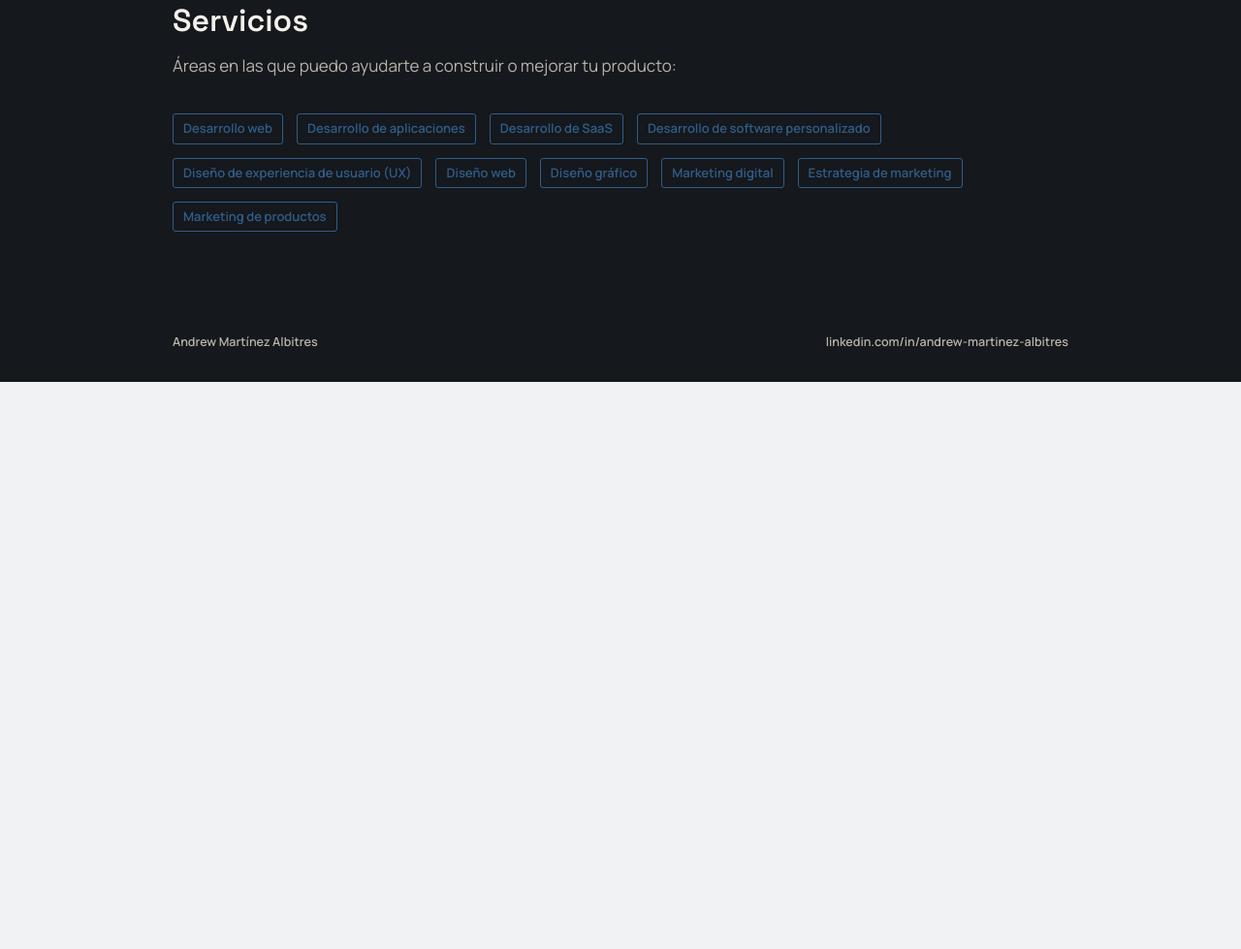
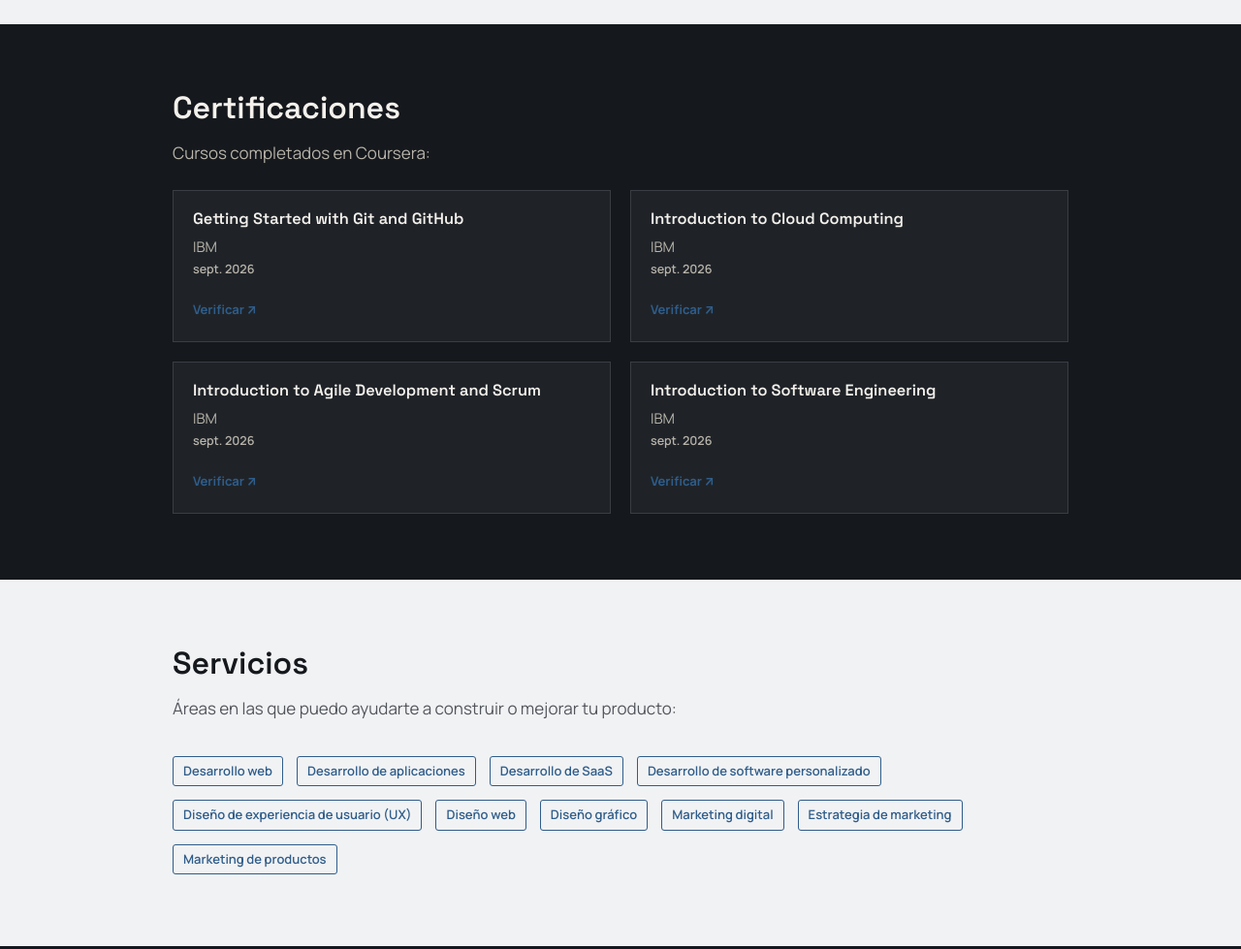
Before and after one commit to andrewmanasias10-commits/Portafolio, a plain HTML site: page sobre-mi.html in a window 1280 px wide. Shown: the part 2328-3307 px from the top of the page at 97% size. Before the commit the page ends 2722 px from the top, so only its background shows below. Drawn offline with Linux system fonts and the light colour scheme.

Commit message:
kjdsijdiJ

```diff
--- a/css/style.css
+++ b/css/style.css
@@ -324,6 +324,29 @@ h2.rec-name{
   .preview-grid{grid-template-columns:1fr;}
 }
 
+/* ---------- Tarjetas de certificaciones (Sobre mi) ---------- */
+.cert-grid{
+  display:grid;
+  grid-template-columns:repeat(2, 1fr);
+  gap:20px;
+  margin-top:24px;
+}
+@media (max-width:700px){
+  .cert-grid{grid-template-columns:1fr;}
+}
+.cert-card{
+  border:1px solid var(--line-on-ink);
+  background:var(--ink-panel);
+  padding:20px;
+  transition:transform .25s ease;
+}
+.tone-paper .cert-card{border-color:var(--line-on-paper); background:var(--paper-panel);}
+.cert-card:hover{transform:translateY(-3px);}
+.cert-card h3{font-size:1.02rem; margin-bottom:6px;}
+.cert-issuer{font-size:0.92rem; margin-bottom:2px;}
+.cert-meta{font-family:var(--sans); font-weight:600; font-size:12.5px; color:var(--text-on-ink-soft); margin-bottom:10px;}
+.tone-paper .cert-meta{color:var(--text-on-paper-soft);}
+
 /* ---------- Linea de tiempo (Sobre mi) ---------- */
 .timeline{
   position:relative;
--- a/sobre-mi.html
+++ b/sobre-mi.html
@@ -111,6 +111,8 @@
           <h3 class="tl-role">Programa especializado en Ciberseguridad</h3>
           <p class="tl-org">Universidad de los Andes — Colombia</p>
           <p class="tl-meta">Expedición: sept. 2026</p>
+          <p>Incluye los cursos: Principios y Regulaciones de Seguridad de la Información, Vulnerabilidades y pruebas de penetración, y Seguridad en la red.</p>
+          <a class="preview-open-link" href="https://coursera.org/verify/specialization/ADUR5H4PCXXX" target="_blank" rel="noopener">Verificar certificado ↗</a>
         </div>
         <div class="tl-item reveal">
           <h3 class="tl-role">Inglés Básico Completo</h3>
@@ -122,6 +124,39 @@
   </section>
 
   <section class="tone-ink">
+    <div class="wrap">
+      <h2 class="reveal">Certificaciones</h2>
+      <p>Cursos completados en Coursera:</p>
+      <div class="cert-grid">
+        <article class="cert-card reveal">
+          <h3>Getting Started with Git and GitHub</h3>
+          <p class="cert-issuer">IBM</p>
+          <p class="cert-meta">sept. 2026</p>
+          <a class="preview-open-link" href="https://coursera.org/verify/Y7AH1WPO54KC" target="_blank" rel="noopener">Verificar ↗</a>
+        </article>
+        <article class="cert-card reveal">
+          <h3>Introduction to Cloud Computing</h3>
+          <p class="cert-issuer">IBM</p>
+          <p class="cert-meta">sept. 2026</p>
+          <a class="preview-open-link" href="https://coursera.org/verify/ECYBWNQDGGFL" target="_blank" rel="noopener">Verificar ↗</a>
+        </article>
+        <article class="cert-card reveal">
+          <h3>Introduction to Agile Development and Scrum</h3>
+          <p class="cert-issuer">IBM</p>
+          <p class="cert-meta">sept. 2026</p>
+          <a class="preview-open-link" href="https://coursera.org/verify/0W6DJZQI0HSM" target="_blank" rel="noopener">Verificar ↗</a>
+        </article>
+        <article class="cert-card reveal">
+          <h3>Introduction to Software Engineering</h3>
+          <p class="cert-issuer">IBM</p>
+          <p class="cert-meta">sept. 2026</p>
+          <a class="preview-open-link" href="https://coursera.org/verify/F7HJF6AVJGZL" target="_blank" rel="noopener">Verificar ↗</a>
+        </article>
+      </div>
+    </div>
+  </section>
+
+  <section class="tone-paper">
     <div class="wrap">
       <h2 class="reveal">Servicios</h2>
       <p>Áreas en las que puedo ayudarte a construir o mejorar tu producto:</p>
```
Also changed, not shown: img/andrew-sin-fondo.png (added).
